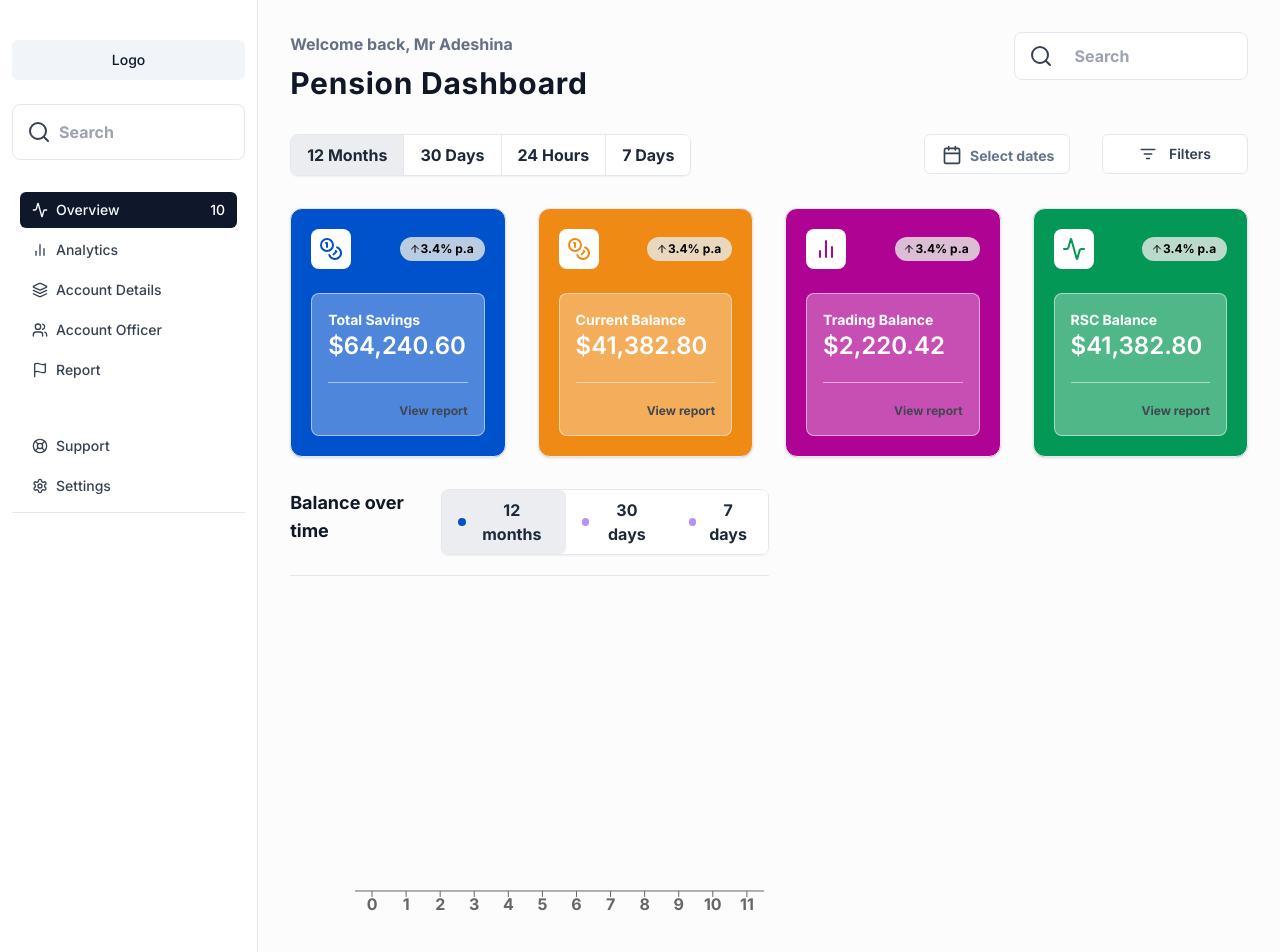
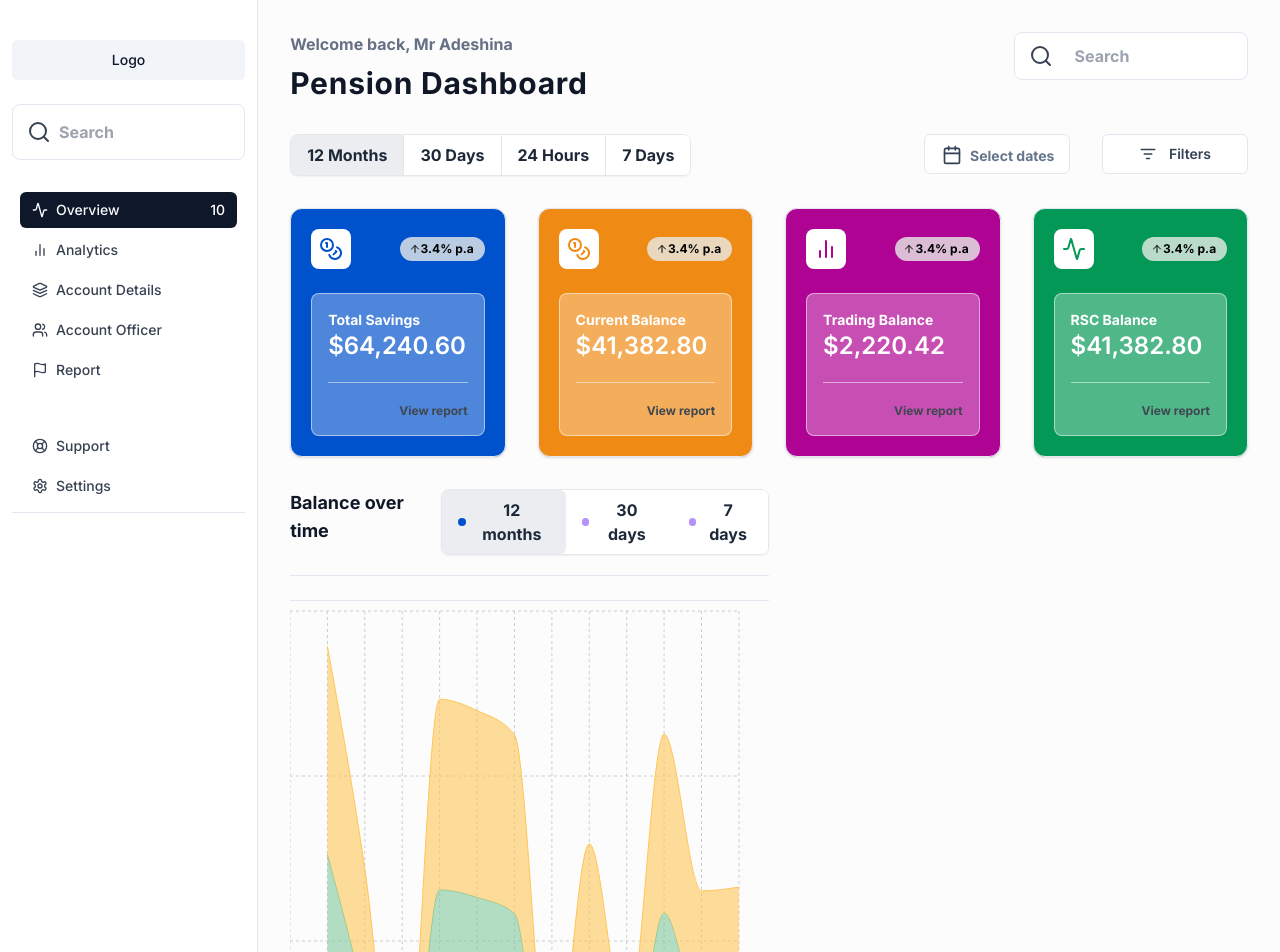
Before and after one commit to Drifty-Cyber/o-dash-next, a Next.js app: page / in a window 1280 px wide. Shown: the top 952 px of the page. Built offline with nearby package versions, Linux system fonts and the light colour scheme; what tailwindcss-debug-screens would draw is missing.

Commit message:
chore: add line chart

```diff
--- a/app/page.tsx
+++ b/app/page.tsx
@@ -143,7 +143,7 @@ export default function Home() {
             </section>
           </section>
 
-          <section>
+          <section className="border-t mt-6">
             <BarChart />
           </section>
         </section>
--- a/components/BarChart.tsx
+++ b/components/BarChart.tsx
@@ -1,13 +1,17 @@
 import {
   ResponsiveContainer,
-  BarChart as BarGraph,
+  AreaChart,
+  Area,
   XAxis,
   YAxis,
+  CartesianGrid,
+  Tooltip,
 } from "recharts";
 
 type Props = {};
 
 const data = [
+  {},
   { name: "Jan", total: Math.floor(Math.random() * 5000) + 1000 },
   { name: "Feb", total: Math.floor(Math.random() * 5000) + 1000 },
   { name: "Mar", total: Math.floor(Math.random() * 5000) + 1000 },
@@ -24,11 +28,44 @@ const data = [
 
 export default function BarChart({}: Props) {
   return (
-    <ResponsiveContainer width={"100%"} height={350}>
-      <BarGraph data={data}>
-        <XAxis />
-        <YAxis />
-      </BarGraph>
+    <ResponsiveContainer width="100%" height={700}>
+      <AreaChart
+        width={500}
+        height={400}
+        data={data}
+        margin={{
+          top: 10,
+          right: 30,
+          left: 0,
+          bottom: 0,
+        }}
+      >
+        <CartesianGrid strokeDasharray="3 3" />
+        <XAxis dataKey="name" />
+        {/* <YAxis /> */}
+        <Tooltip />
+        <Area
+          type="monotone"
+          dataKey="total"
+          stackId="1"
+          stroke="#8884d8"
+          fill="#8884d8"
+        />
+        <Area
+          type="monotone"
+          dataKey="total"
+          stackId="1"
+          stroke="#82ca9d"
+          fill="#82ca9d"
+        />
+        <Area
+          type="monotoneX"
+          dataKey="total"
+          stackId="1"
+          stroke="#ffc658"
+          fill="#ffc658"
+        />
+      </AreaChart>
     </ResponsiveContainer>
   );
 }
```
